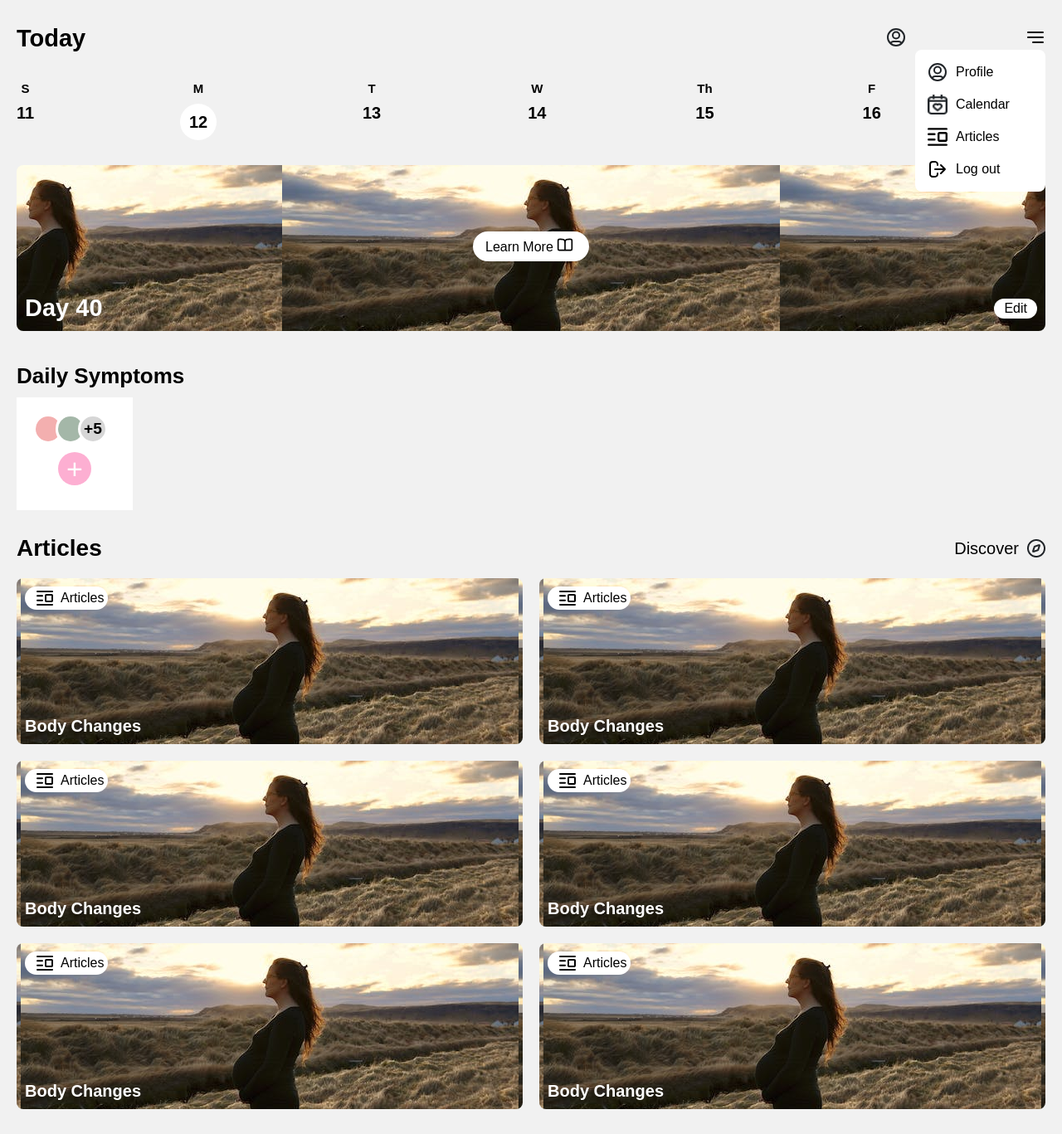
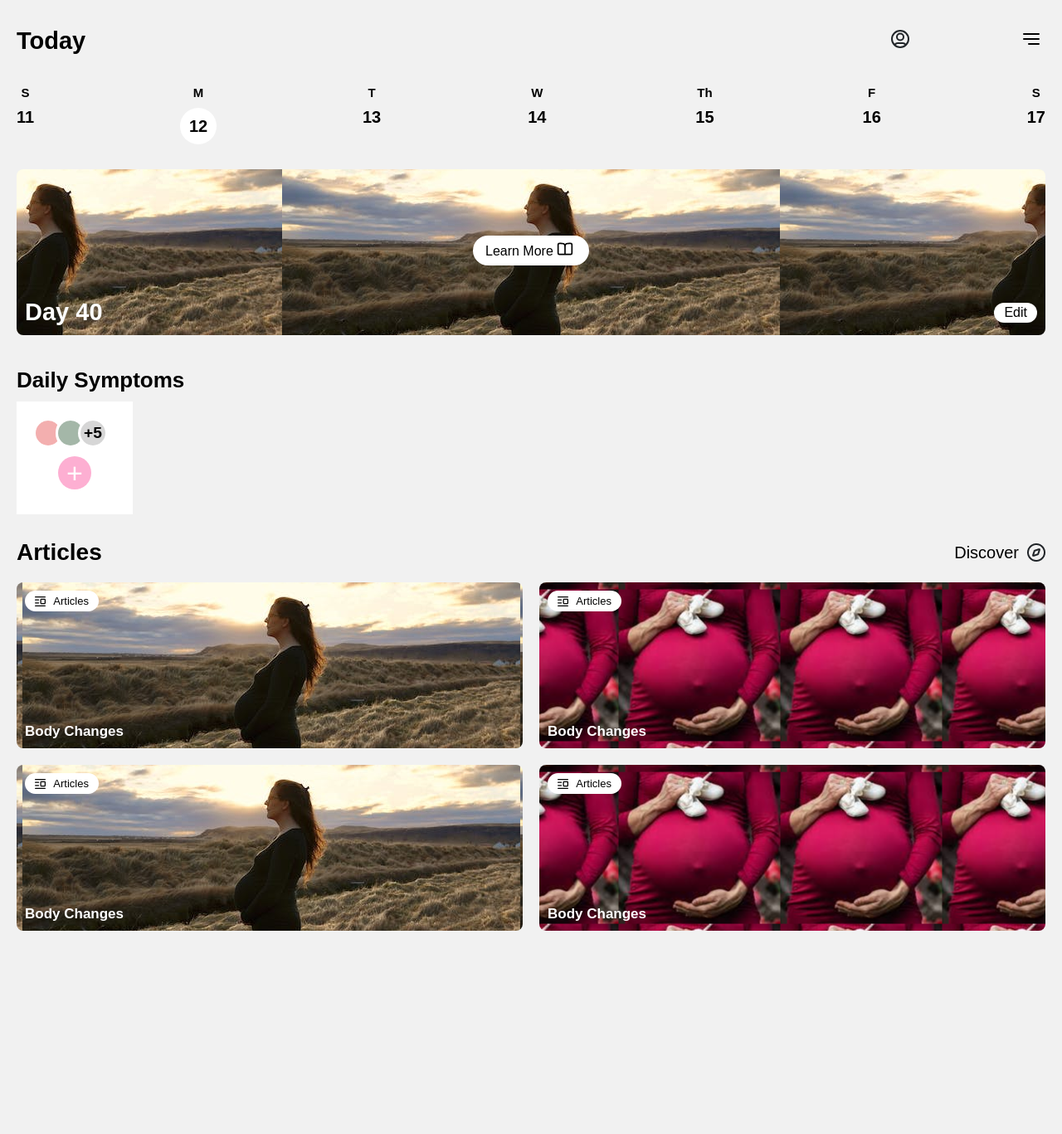
Before and after one commit to Teebarh/innovateHER, a PHP site: page /html/Dashboard/home.html in a window 1280 px wide. Shown: the whole page at 83% size. After the commit the page ends 1122 px from the top, so only its background shows below. Run offline with PHP 8.4, Linux system fonts and the light colour scheme.

Commit message:
Added javascript. Made more nice changes

```diff
--- a/html/Dashboard/home.html
+++ b/html/Dashboard/home.html
@@ -14,13 +14,12 @@
           <li>
             <img src="../../assets/profileIcon.svg" alt="" />
           </li>
-          <li>
-
+          <li onclick={toggleNav()}>
             <img src="../../assets/navIcon.svg" alt="" />
           </li>
         </ul>
 
-          <li class="nav-open">
+          <li class="nav-open" id="nav">
             <ul>
               <a href="../Dashboard/profile.html">
                 <li>
@@ -130,7 +129,7 @@
             <div class="tag"><img src="../../assets/articlesIcon.svg" alt="tag">Articles</div>
             <h2>Body Changes</h2>
           </li>
-          <li>
+          <li class="second">
             <div class="tag"><img src="../../assets/articlesIcon.svg" alt="tag">Articles</div>
             <h2>Body Changes</h2>
           </li>
@@ -140,21 +139,12 @@
             <div class="tag"><img src="../../assets/articlesIcon.svg" alt="tag">Articles</div>
             <h2>Body Changes</h2>
           </li>
-          <li>
-            <div class="tag"><img src="../../assets/articlesIcon.svg" alt="tag">Articles</div>
-            <h2>Body Changes</h2>
-          </li>
-        </ul>
-        <ul class="article">
-          <li>
-            <div class="tag"><img src="../../assets/articlesIcon.svg" alt="tag">Articles</div>
-            <h2>Body Changes</h2>
-          </li>
-          <li>
+          <li class="second">
             <div class="tag"><img src="../../assets/articlesIcon.svg" alt="tag">Articles</div>
             <h2>Body Changes</h2>
           </li>
         </ul>
     </section>
   </body>
+  <script src="../../script/home.js"></script>
 </html>
--- /dev/null
+++ b/script/home.js
@@ -0,0 +1,7 @@
+function toggleNav() {
+  if (document.getElementById("nav").style.display == "block") {
+    document.getElementById("nav").style.display = "none";
+  } else {
+    document.getElementById("nav").style.display = "block";
+  }
+}
--- a/styles/home.css
+++ b/styles/home.css
@@ -33,9 +33,12 @@ nav ul.main {
   list-style: none;
 }
 
+nav ul.main img {
+  padding: 5px;
+}
+
 .nav-open {
   display: none;
-  display: block;
   position: fixed;
   top: 60px;
   right: 20px;
@@ -55,7 +58,7 @@ nav ul.main {
 .nav-open ul li {
   display: flex;
   align-items: center;
-  margin-bottom: 15px;
+  margin-bottom: 22px;
 }
 
 .nav-open ul li img {
@@ -254,16 +257,21 @@ nav ul.main {
 .articles ul li {
   position: relative;
   background-image: url("../assets/free-photo-of-a-woman-standing-in-a-field-at-sunset.jpeg");
-  background-position: 50%;
+  background-position: 70%;
   border-radius: 8px;
   width: calc(50vw - 30px);
   margin: 10px 0px;
   height: 200px;
 }
 
+.articles ul li.second {
+  background-image: url("../assets/pregnant.jpeg");
+}
+
 .articles li .tag {
   width: max-content;
-  padding: 5px;
+  font-size: 13px;
+  padding: 5px 12px;
   display: flex;
   justify-content: space-evenly;
   align-items: center;
@@ -274,11 +282,12 @@ nav ul.main {
 }
 
 .articles li .tag img {
-  margin: 0px 9px;
+  margin-right: 9px;
+  height: 12px;
 }
 
 .articles li h2 {
-  font-size: 20px;
+  font-size: 17px;
   color: white;
   position: absolute;
   bottom: 10px;
```
Also changed, not shown: html/Dashboard/articles.html (+7 -7 lines), styles/articles.css (+11 -5 lines), assets/pregnant.jpeg (added).
